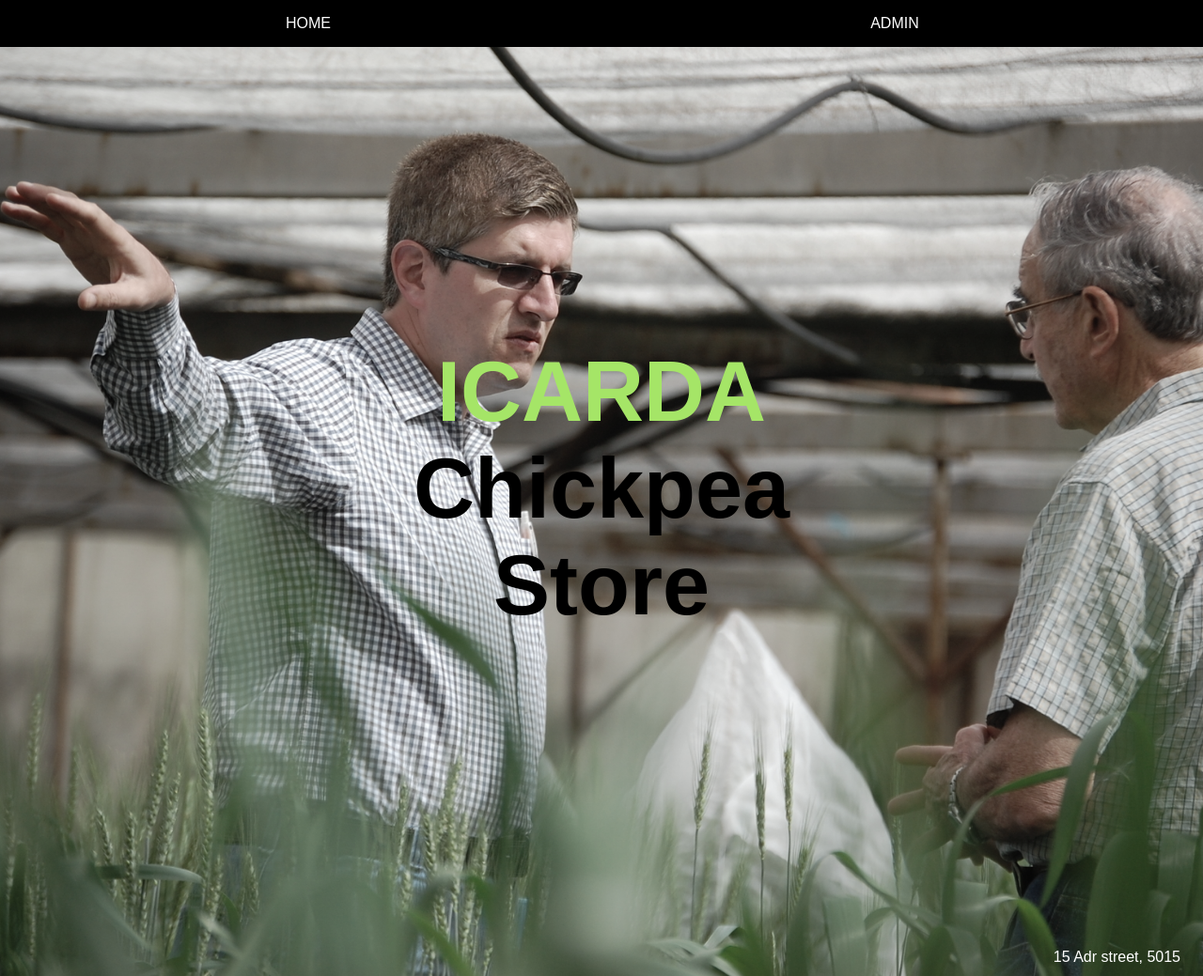
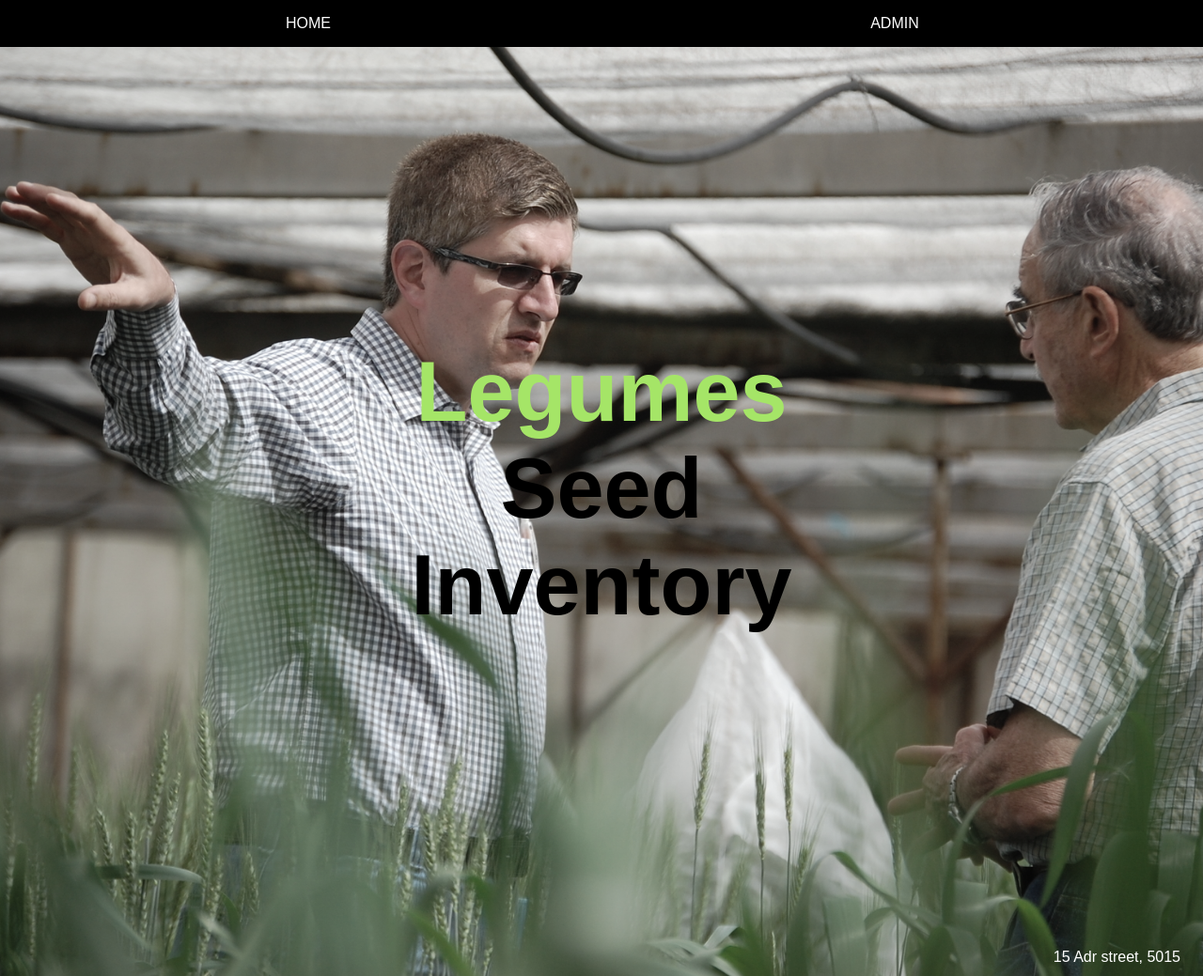
Before and after one commit to peterhabib/chickpea_store, a Django app: page / in a window 1280 px wide. Shown: the top 1039 px of the page at 94% size. Run offline with Django 3.2, Linux system fonts and the light colour scheme; data comes from the database, SQL or seed files in the repository.

Commit message:
Update search.html

```diff
--- a/templates/search.html
+++ b/templates/search.html
@@ -42,7 +42,7 @@ body, html {
   <div class="w3-display-bottomleft w3-center w3-padding-large w3-hide-small">
   </div>
   <div class="w3-display-middle w3-center">
-      <span class="w3-text-white" style="font-size:90px; color: black"><strong style="color: lawngreen">ICARDA</strong><br><strong style="color: black">Chickpea Store</strong></span>
+      <span class="w3-text-white" style="font-size:90px; color: black"><strong style="color: lawngreen">Legumes</strong><br><strong style="color: black">Seed Inventory</strong></span>
   </div>
   <div class="w3-display-bottomright w3-center w3-padding-large">
     <span class="w3-text-white">15 Adr street, 5015</span>
```
